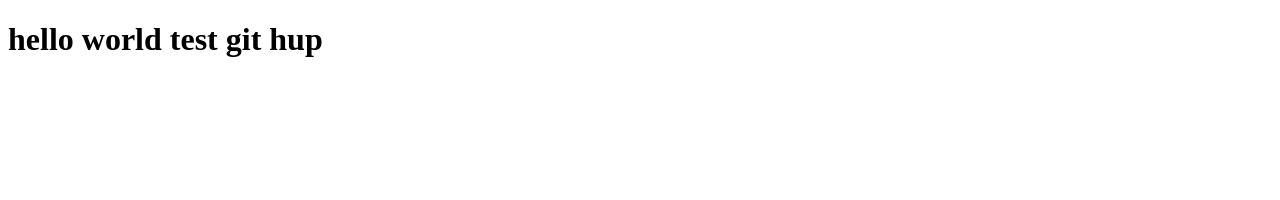
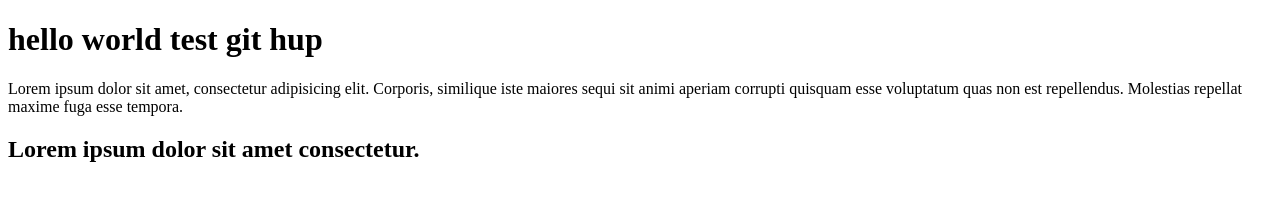
Before and after one commit to sardorbik1235/newTest, a plain HTML site: page index.html in a window 1280 px wide. Drawn offline with Linux system fonts and the light colour scheme.

Commit message:
add new text p, h2

```diff
--- a/index.html
+++ b/index.html
@@ -7,5 +7,7 @@
 </head>
 <body>
     <h1>hello world test git hup</h1>
+    <p>Lorem ipsum dolor sit amet, consectetur adipisicing elit. Corporis, similique iste maiores sequi sit animi aperiam corrupti quisquam esse voluptatum quas non est repellendus. Molestias repellat maxime fuga esse tempora.</p>
+    <h2>Lorem ipsum dolor sit amet consectetur.</h2>
 </body>
 </html>
```
